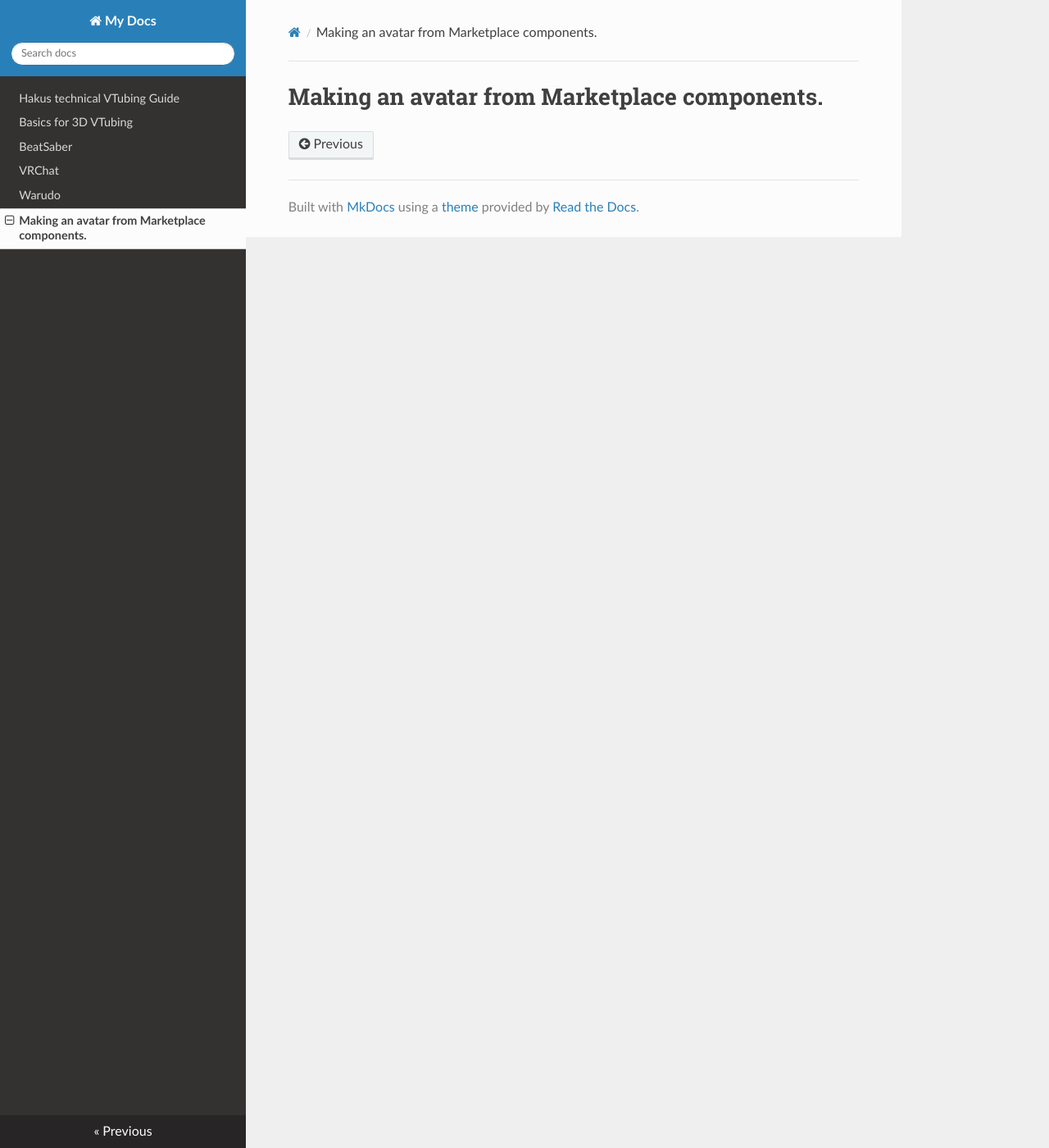
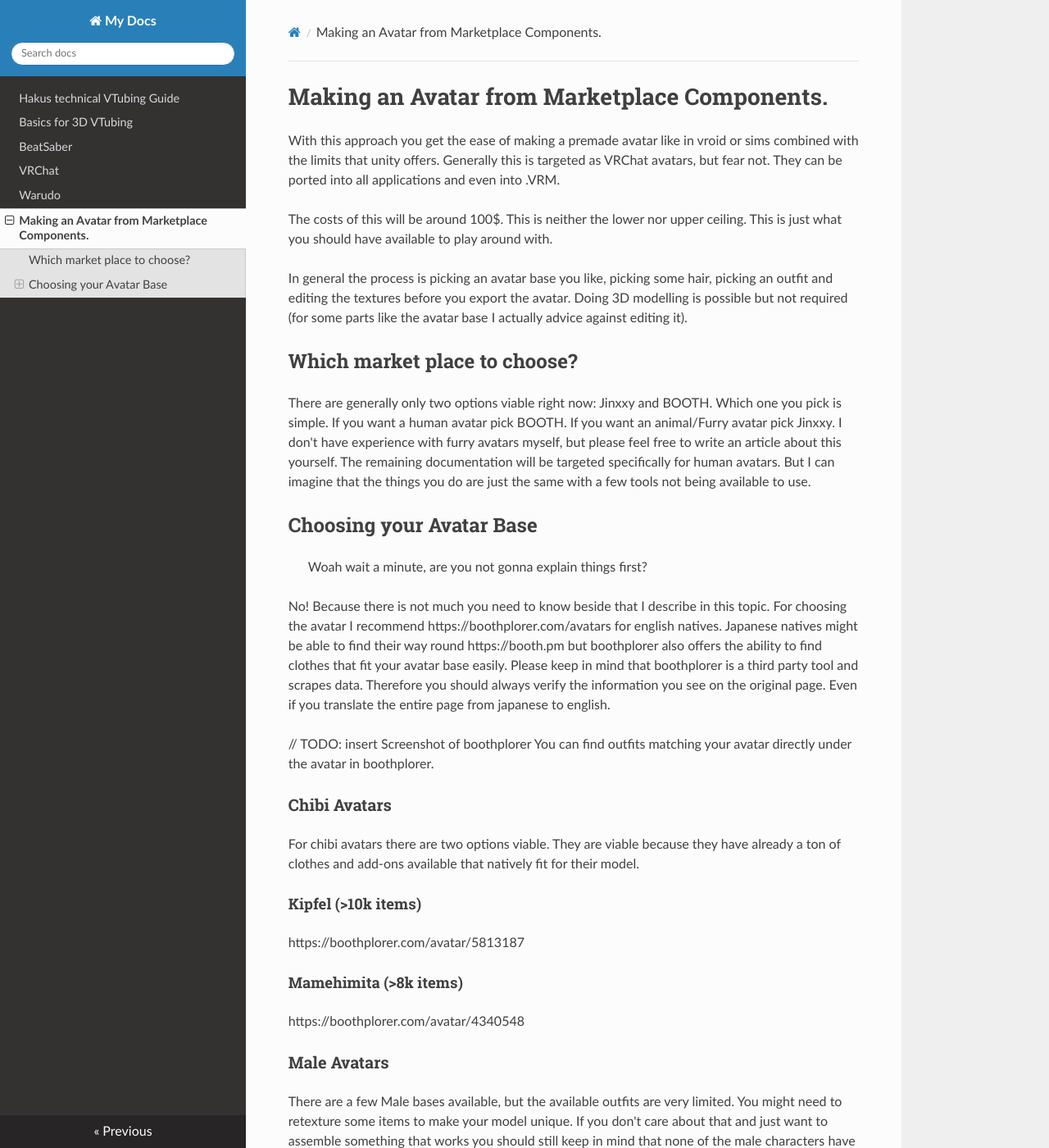
Before and after one commit to HakuTheWolfSpirit/hakus-vtubing-docs, an MkDocs documentation site: the page built from docs/marketplace-avatar.md, in a window 1280 px wide and 1400 px high. Shown: the whole window at 82% size. Built offline with MkDocs 1.6.1, drawn with Linux system fonts in a browser that asks for light colours; nearby versions of some CDN libraries; some of the changed text lies outside the part shown.

Commit message:
Expanded market place topic

```diff
--- a/docs/marketplace-avatar.md
+++ b/docs/marketplace-avatar.md
@@ -1 +1,35 @@
-# Making an avatar from Marketplace components.
+# Making an Avatar from Marketplace Components.
+
+With this approach you get the ease of making a premade avatar like in vroid or sims combined with the limits that unity offers. Generally this is targeted as VRChat avatars, but fear not. They can be ported into all applications and even into .VRM.
+
+The costs of this will be around 100$. This is neither the lower nor upper ceiling. This is just what you should have available to play around with.
+
+In general the process is picking an avatar base you like, picking some hair, picking an outfit and editing the textures before you export the avatar. Doing 3D modelling is possible but not required (for some parts like the avatar base I actually advice against editing it).
+
+## Which market place to choose?
+
+There are generally only two options viable right now: Jinxxy and BOOTH. Which one you pick is simple. If you want a human avatar pick BOOTH. If you want an animal/Furry avatar pick Jinxxy. I don't have experience with furry avatars myself, but please feel free to write an article about this yourself. The remaining documentation will be targeted specifically for human avatars. But I can imagine that the things you do are just the same with a few tools not being available to use.
+
+## Choosing your Avatar Base
+
+> Woah wait a minute, are you not gonna explain things first?
+
+No! Because there is not much you need to know beside that I describe in this topic. For choosing the avatar I recommend https://boothplorer.com/avatars for english natives. Japanese natives might be able to find their way round https://booth.pm but boothplorer also offers the ability to find clothes that fit your avatar base easily. Please keep in mind that boothplorer is a third party tool and scrapes data. Therefore you should always verify the information you see on the original page. Even if you translate the entire page from japanese to english.
+
+// TODO: insert Screenshot of boothplorer
+You can find outfits matching your avatar directly under the avatar in boothplorer.
+
+### Chibi Avatars
+
+For chibi avatars there are two options viable. They are viable because they have already a ton of clothes and add-ons available that natively fit for their model.
+
+#### Kipfel (>10k items)
+https://boothplorer.com/avatar/5813187
+
+
+#### Mamehimita (>8k items)
+https://boothplorer.com/avatar/4340548
+
+### Male Avatars
+
+There are a few Male bases available, but the available outfits are very limited. You might need to retexture some items to make your model unique. If you don't care about that and just want to assemble something that works you should still keep in mind that none of the male characters have >1k items to chose from.
```
